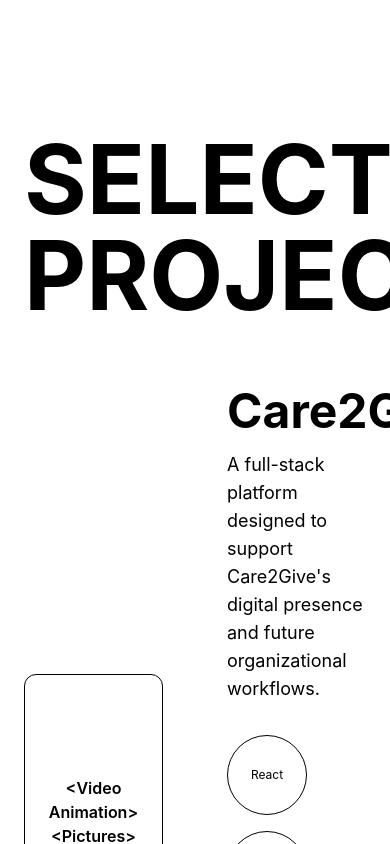
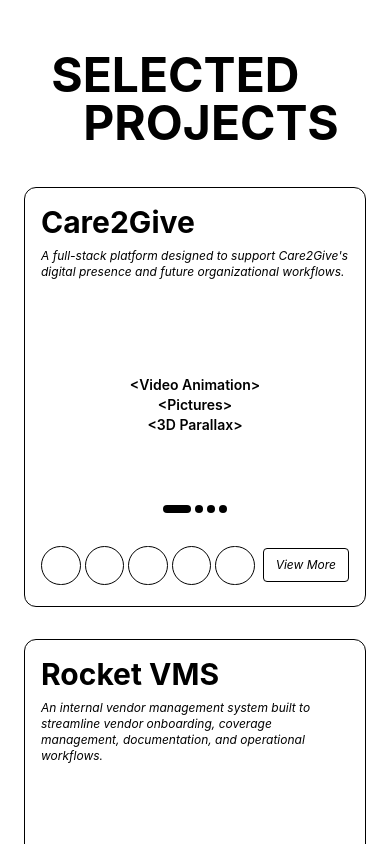
Before and after one commit to shuaiby18/portfolio, a React app: page / in a window 390 px wide. Shown: the part 1520-2364 px from the top of the page. Built offline with nearby package versions, Linux system fonts and the light colour scheme; the HTML template or start-up script is replaced by a standard one.

Commit message:
feat: implemented mobile layout for selected projects

```diff
--- a/src/components/Projects.jsx
+++ b/src/components/Projects.jsx
@@ -1,3 +1,4 @@
+
 const projects = [
   {
     title: "Care2Give",
@@ -27,64 +28,115 @@
 
 function Projects() {
   return (
-    <section id="projects" className="py-20">
+    <section id="projects">
 
       {/* Standard centered container */}
       <div className="max-w-7xl mx-auto px-6 md:px-10 lg:px-16">
 
-        <h2 className="text-8xl font-bold text-center mb-16">
-          SELECTED PROJECTS
+
+        {/* Section heading */}
+        <h2 className="text-5xl lg:text-8xl font-bold text-center mb-10 lg:mb-16">
+          <span className="inline-block text-left lg:text-center">
+            <span className="block lg:inline">
+              SELECTED
+            </span>
+            <span className="block pl-8 sm:pl-8 lg:inline lg:pl-0 lg:ml-4">
+              PROJECTS
+            </span>
+          </span>
         </h2>
 
-        <div className="flex flex-col gap-24">
+        {/* Project list */}
+        <div className="flex flex-col gap-8 lg:gap-24">
 
           {projects.map((project, index) => (
             <div
               key={project.title}
-              className="grid grid-cols-2 gap-16 items-center"
+              className="grid grid-cols-1 lg:grid-cols-2 gap-4 lg:gap-16 items-stretch lg:items-center border lg:border-0 rounded-xl lg:rounded-none p-4 sm:p-6 lg:p-0 min-h-[420px] lg:min-h-0"
             >
 
               {/* Project visual */}
               <div
-                className={`border rounded-xl h-[300px] flex items-center justify-center ${
-                  index % 2 === 1 ? "order-2" : ""
-                }`}
+                className={`order-2 ${index % 2 === 1 ? "lg:order-2" : "lg:order-1"
+                  } rounded-xl lg:border min-h-[210px] lg:min-h-0 lg:h-[300px] flex flex-col items-center justify-center`}
               >
-                <div className="text-center font-semibold">
+
+                {/* Media placeholder */}
+                <div className="flex-1 w-full flex items-center justify-center">
+                  <div className="text-center font-semibold text-sm lg:text-base">
                     <p>&lt;Video Animation&gt;</p>
                     <p>&lt;Pictures&gt;</p>
                     <p>&lt;3D Parallax&gt;</p>
                   </div>
                 </div>
 
+                {/* Mobile carousel indicators */}
+                <div
+                  aria-hidden="true"
+                  className="flex items-center justify-center gap-1 mb-3 lg:hidden"
+                >
+                  <span className="w-7 h-2 bg-black rounded-full"></span>
+                  <span className="w-2 h-2 bg-black rounded-full"></span>
+                  <span className="w-2 h-2 bg-black rounded-full"></span>
+                  <span className="w-2 h-2 bg-black rounded-full"></span>
+                </div>
+
+              </div>
+
               {/* Project information */}
-              <div className={index % 2 === 1 ? "order-1" : ""}>
+              <div
+                className={`contents lg:block ${index % 2 === 1 ? "lg:order-1" : "lg:order-2"
+                  }`}
+              >
 
-                <h3 className="text-5xl font-bold mb-4">
+                {/* Title and description */}
+                <div className="order-1 lg:order-none">
+
+                  <h3 className="text-3xl sm:text-4xl lg:text-5xl font-bold mb-2 lg:mb-4">
                     {project.title}
                   </h3>
 
-                <p className="text-lg mb-8">
+                  <p className="text-xs sm:text-sm lg:text-lg italic lg:not-italic mb-0 lg:mb-8">
                     {project.description}
                   </p>
 
+                </div>
+
+                {/* Tech stack and View More */}
+                <div className="order-3 lg:order-none flex items-center justify-between gap-2 lg:block">
+
                   {/* Tech stack */}
-                <div className="flex gap-4 flex-wrap mb-5">
+                  <div className="flex flex-1 min-w-0 gap-1 lg:gap-4 lg:flex-wrap lg:mb-5">
 
-                  {project.tech.map((technology) => (
+                    {Array.from({ length: 5 }, (_, techIndex) => {
+                      const technology = project.tech[techIndex]
+
+                      return (
                         <div
-                      key={technology}
-                      className="w-20 h-20 border rounded-full flex items-center justify-center text-xs text-center"
+                          key={techIndex}
+                          title={technology || undefined}
+                          aria-label={technology || undefined}
+                          className={`min-w-0 flex-1 aspect-square lg:flex-none lg:w-20 lg:h-20 border rounded-full flex items-center justify-center text-xs text-center ${!technology ? "lg:hidden" : ""
+                            }`}
                         >
+                          <span className="hidden lg:inline">
                             {technology}
+                          </span>
                         </div>
-                  ))}
+                      )
+                    })}
 
                   </div>
 
-                <button className="border px-5 py-2 rounded">
+                  {/* View More button */}
+                  <button
+                    type="button"
+                    className="shrink-0 border px-3 lg:px-5 py-2 rounded text-xs sm:text-sm lg:text-base italic lg:not-italic"
+                  >
                     View More
                   </button>
+
+                </div>
 
               </div>
 
```
Also changed, not shown: src/assets/Mobile Layout.png. Lines whose indentation alone changed are shown as unchanged.
